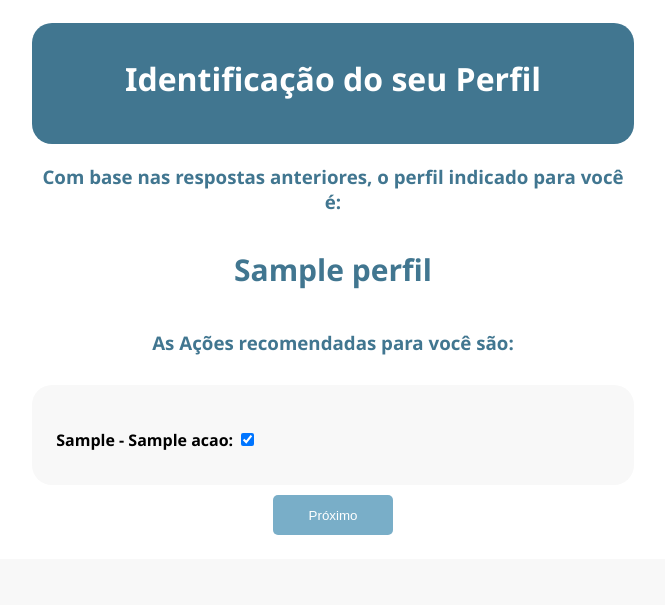
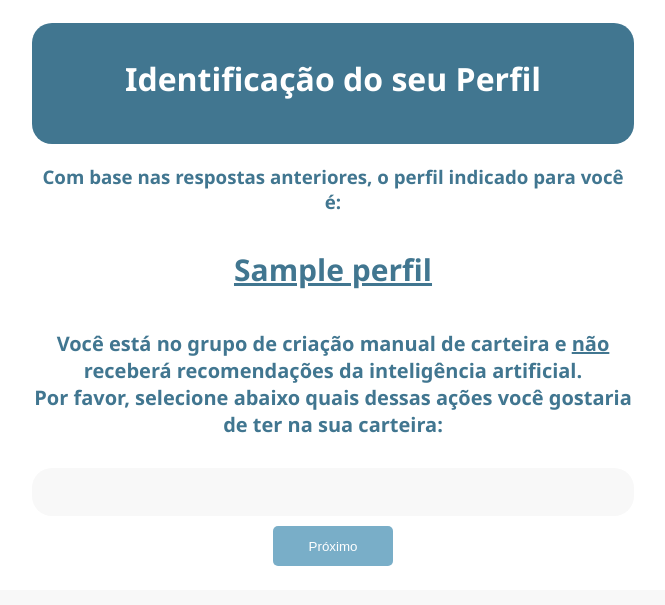
Before and after one commit to deguedess/IPAA, a Django app: template IPAA_APP/Polls/templates/portfolio.html in a window 1280 px wide. Shown: the part 61-666 px from the top of the page, without its empty margins (307-972 px from the left). Run offline with Django 3.2, Linux system fonts and the light colour scheme; the template is opened without the code that fills it: values that come from a table or form of the project are taken from there, others are empty; tables that the repository leaves empty hold one stand-in row (values such as "Sample post").

Commit message:
Signed-off-by: iuri <iuri.guedes.emer@gmail.com>

```diff
--- a/IPAA_APP/Polls/forms.py
+++ b/IPAA_APP/Polls/forms.py
@@ -70,12 +70,12 @@
 
 
 class PortfolioForm(forms.Form):
-    def __init__(self, *args, **kwargs):
+    def __init__(self, tipo, *args, **kwargs):
         super().__init__(*args, **kwargs)
 
         # mudar para buscar cfe usuario
         for acao in Acao.objects.order_by('codigo'):
             self.fields[f"acao_{acao.id}"] = forms.BooleanField(
-                required=False, initial=True)
+                required=False, initial=True if tipo == 0 else False)
             self.fields[f"acao_{acao.id}"].label = acao.codigo + \
                 ' - ' + acao.nome
--- a/IPAA_APP/Polls/portfolio.py
+++ b/IPAA_APP/Polls/portfolio.py
@@ -26,7 +26,9 @@
 
         return perf
 
+
 # metodo para criação da carteira inicial
+
     def criaCarteira(userid, tipoGrupo, acoes):
         cart = Carteiras()
         cart.usuario = Usuario.objects.get(pk=userid)
@@ -34,7 +36,8 @@
         cart.nome = 'Carteira ' + 'Automática' if tipoGrupo == 0 else 'Manual'
         cart.save()
         cart.acoes.set(acoes)
-        return cart.save()
+        cart.save()
+        return cart
 
     def salvaPortfolio(carteira, acoesSelected):
         # se for manual
@@ -68,6 +71,5 @@
 
 # metodo para verificar quais as ações se encaixam no perfil
 
-
     def calculaAcoes():
         pass
--- a/IPAA_APP/Polls/static/styles.css
+++ b/IPAA_APP/Polls/static/styles.css
@@ -131,6 +131,14 @@
   margin: 5px auto 20px auto;
   font-weight: 900;
   font-size: 30px;
+  text-align: center;
+  color: #417690;
+}
+
+.grupo-cart {
+  margin: 20px auto 30px auto;
+  font-weight: 600;
+  font-size: 20px;
   text-align: center;
   color: #417690;
 }
--- a/IPAA_APP/Polls/templates/portfolio.html
+++ b/IPAA_APP/Polls/templates/portfolio.html
@@ -8,19 +8,28 @@
     <h3 class="subtitle">Com base nas respostas anteriores, o perfil indicado para você é:</h3>
 
     <div class="profile">
-            {{ perf }}
+            <u>{{ perf }}</u>
     </div>
 
-    <h3 class="subtitle">As Ações recomendadas para você são:</h3>
+    {% if cart.tipo_grupo == 0 %}
+        <h3 class="grupo-cart">
+            Você foi selecionado para o grupo de <b>recomendações da inteligência artificial.</b></br>
+            Portanto, as Ações recomendadas para você são:
+        </h3>
+    {% else %}
+        <h3 class="grupo-cart">
+            Você está no grupo de criação <b>manual</b> de carteira e <b><u>não</u></b> receberá recomendações da inteligência artificial.</br>
+            Por favor, selecione abaixo quais dessas ações você gostaria de ter na sua carteira:
+        </h3>
+    {% endif %}
 
     <form method="POST" action="" class="register-form"> {% csrf_token %}
         <div class="question-list-item">
             {{ form.as_p }}
         </div>
-        <div class="question-list-item-motivo">
-
-        </div>
         <input type="submit" value="Próximo" class="submit-button"/>
     </form>
 </div>
+
+
 {% endblock %}
```
Also changed, not shown: IPAA_APP/Polls/views.py (+9 -3 lines), requirements.txt (line endings or trailing spaces), 1 other file.
